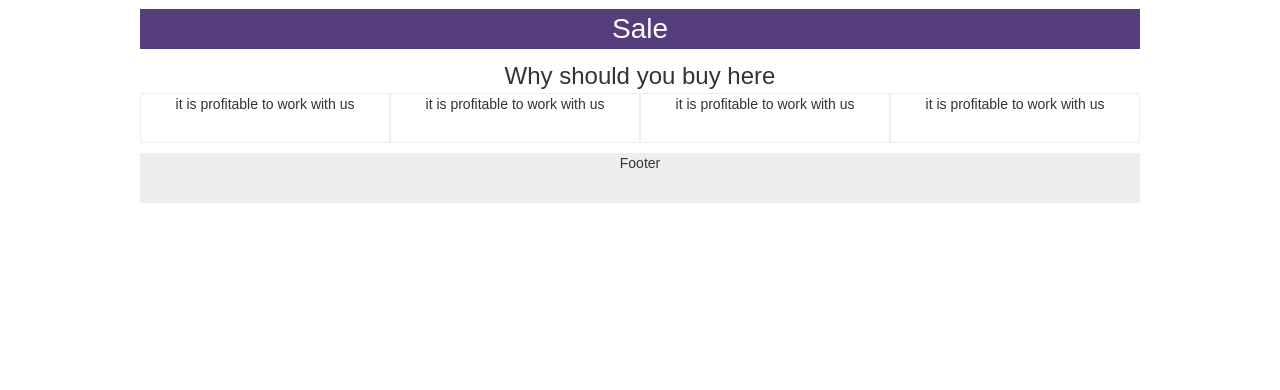
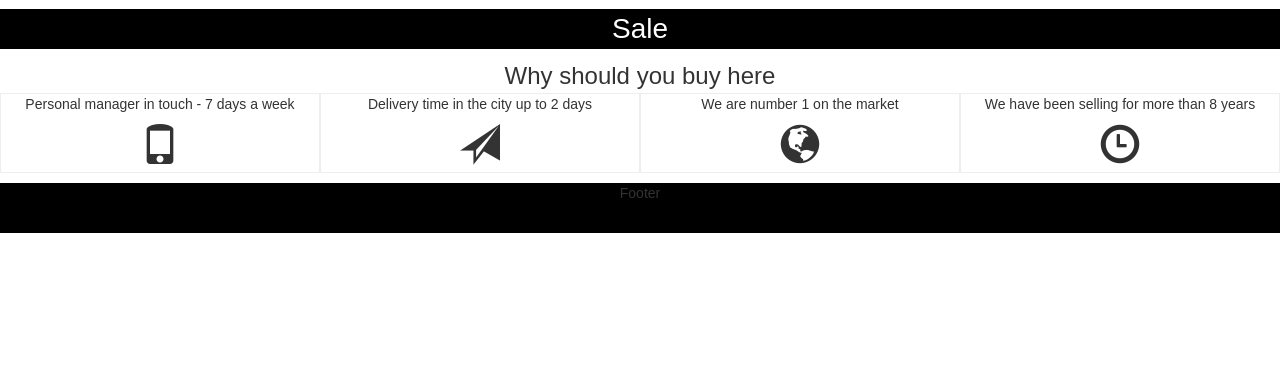
Before and after one commit to svshkv/webLabs, a PHP site: page /2Lab.html in a window 1280 px wide. Shown: the part 410-800 px from the top of the page. Run offline with PHP 8.4, Linux system fonts and the light colour scheme.

Commit message:
Добавил иконки

```diff
--- a/2Lab/2Lab.html
+++ b/2Lab/2Lab.html
@@ -8,7 +8,7 @@
 	<meta name="description" content="Закажите разработку лендинга здесь - http://vsemlp.ru">
 </head>
 <body>
-	<div class="container">
+	<div class="container-fluid">
 	<!-- Дескрипт -->
 		<div class="header-descript row">
 			<div class="header-title">
@@ -61,10 +61,26 @@
 			</div>
 			<div class="col-md-12">
 				<div class="row">
-					<div class="col-md-3 trigger">it is profitable to work with us</div>
-					<div class="col-md-3 trigger">it is profitable to work with us</div>
-					<div class="col-md-3 trigger">it is profitable to work with us</div>
-					<div class="col-md-3 trigger">it is profitable to work with us</div>
+					<div class="col-md-3 trigger">Personal manager in touch - 7 days a week
+						<div>
+							<span class = "glyphicon glyphicon-phone"></span>
+						</div>
+					</div>
+					<div class="col-md-3 trigger">Delivery time in the city up to 2 days
+						<div>
+							<span class = "glyphicon glyphicon-send"></span>
+						</div>
+					</div>
+					<div class="col-md-3 trigger">We are number 1 on the market
+						<div>
+							<span class = "glyphicon glyphicon-globe"></span>
+						</div>
+					</div>
+					<div class="col-md-3 trigger">We have been selling for more than 8 years
+						<div>
+							<span class = "glyphicon glyphicon-time"></span>
+						</div>
+					</div>
 				</div>
 			</div>
 		</div>
--- a/2Lab/styles/styles.css
+++ b/2Lab/styles/styles.css
@@ -11,7 +11,7 @@ html, body {
 }
 
 .header-descript {
-	background: #563d7c;
+	background: #000000;
 	color: white;
 }
 
@@ -31,12 +31,15 @@ html, body {
 	margin-top: 10px;
 }
 .image-form-container .left-photo {
-	background: #eee;
+
 	height: 300px;
+	background-image: url("https://pp.userapi.com/QGICBUzNAnXESmVNsy-lHJWZKUTZvagyX64Jqw/kNkdynJhajg.jpg?ava=1");
+	background-position: center;
+    background-repeat: no-repeat;
 }
 
 .sale {
-	background: #563d7c;
+	background: #000000;
 	margin-top: 10px;
 	color: white;
 }
@@ -57,7 +60,7 @@ html, body {
 
 .trigger, .response {
 	text-align: center;
-	height: 50px;
+	height: 80px;
 	border: 1px solid #eee;
 }
 
@@ -65,5 +68,12 @@ html, body {
 	margin-top: 10px;
 	height: 50px;
 	text-align: center;
-	background: #eee;
+	background: #000000;
+
 }
+
+.glyphicon-phone, .glyphicon-send, .glyphicon-globe, .glyphicon-time {
+	font-size: 40px;
+	text-align: center;
+	margin-top: 10;
+}
```
Also changed, not shown: 2Lab/tire.jpg (added), 1 other file.
